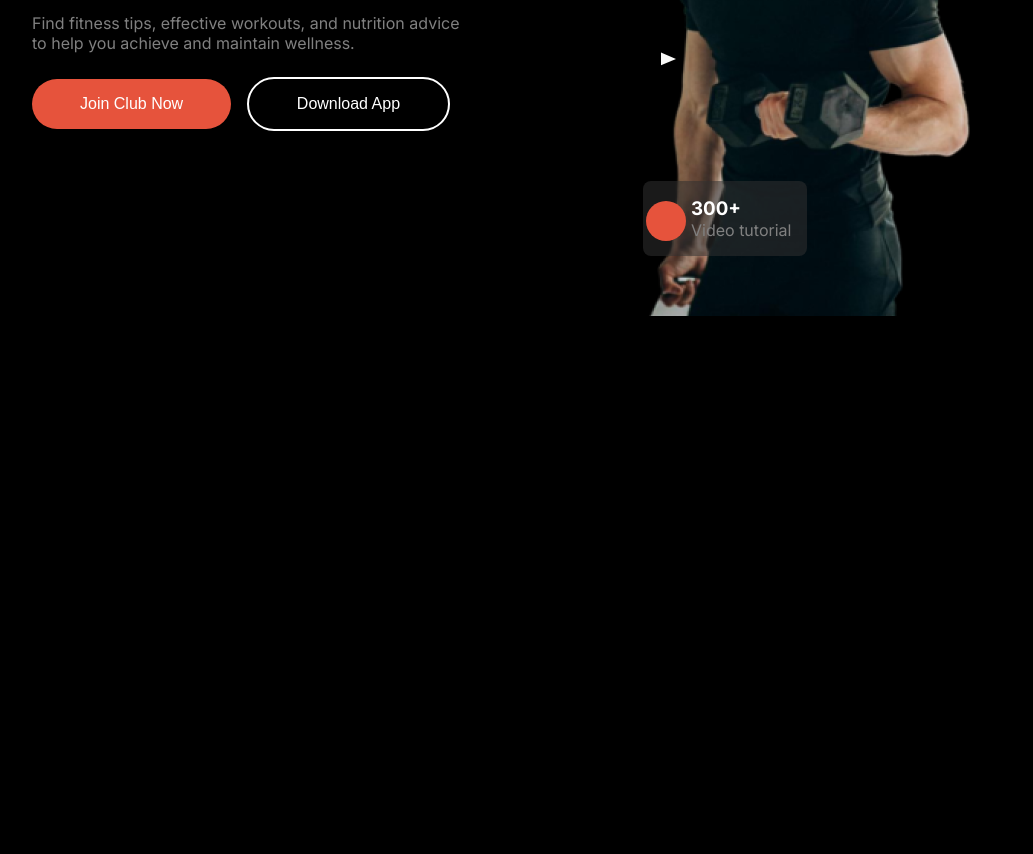
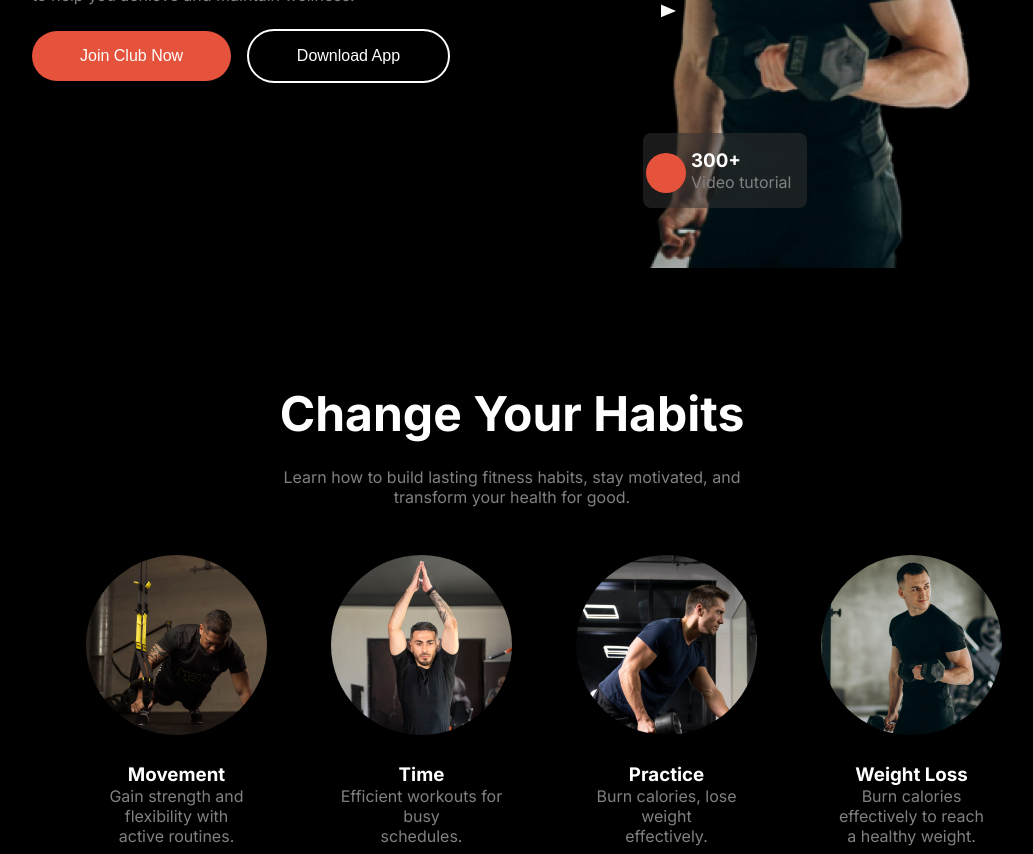
Before and after one commit to masum-k/rb9-assignment-2, a plain HTML site: page index.html in a window 1280 px wide. Shown: the part 388-1242 px from the top of the page, without its empty margins (128-1161 px from the left). Before the commit the page ends 800 px from the top, so only its background shows below. Drawn offline with Linux system fonts and the light colour scheme.

Commit message:
finished habit section

```diff
--- a/index.html
+++ b/index.html
@@ -66,7 +66,46 @@
         </div>
       </section>
     </header>
-    <main></main>
+    <main>
+      <section>
+        <!-- Habit Section -->
+        <div class="habit-container">
+          <h2>Change Your Habits</h2>
+          <p>
+            Learn how to build lasting fitness habits, stay motivated, and
+            <br />
+            transform your health for good.
+          </p>
+        </div>
+        <div class="image-container">
+          <div>
+            <img src="images/image 3.png" alt="" />
+            <h3>Movement</h3>
+            <p>Gain strength and flexibility with <br />active routines.</p>
+          </div>
+          <div>
+            <img src="images/image 2.png" alt="" />
+            <h3>Time</h3>
+            <p>Efficient workouts for busy <br />schedules.</p>
+          </div>
+          <div>
+            <img src="images/image 4.png" alt="" />
+            <h3>Practice</h3>
+            <p>Burn calories, lose weight <br />effectively.</p>
+          </div>
+          <div>
+            <img src="images/image 5.png" alt="" />
+            <h3>Weight Loss</h3>
+            <p>
+                Burn calories effectively to reach <br>a healthy weight.
+            </p>
+          </div>
+        </div>
+      </section>
+      <section>
+
+      </section>
+    </main>
   </body>
   <footer></footer>
 </html>
--- a/styles/style.css
+++ b/styles/style.css
@@ -9,6 +9,15 @@ body {
 /* Common style ----*/
 p {
   color: gray;
+}
+h2 {
+  margin-bottom: 1.5rem;
+  font-size: 3rem;
+}
+
+h3 {
+  margin: 0;
+  margin-top: 1.5rem;
 }
 /* Common style ----*/
 
@@ -118,6 +127,33 @@ p {
 /* Banner Section ---- */
 /* Header style ----*/
 
+/* Main Section ----> */
+
+/* Habit Section ----> */
+.habit-container {
+  margin-top: 7rem;
+  text-align: center;
+}
+
+.image-container {
+  display: flex;
+  text-align: center;
+  justify-content: center;
+  margin-top: 3rem;
+}
+
+.image-container > div > img {
+  border-radius: 100%;
+}
+
+.image-container > div {
+  text-align: center;
+  border-radius: 100%;
+}
+/* Habit Section ----> */
+
+/* Main Section ---->*/
+
 /* Media Query ----*/
 
 /* Smaller Device */
@@ -149,6 +185,14 @@ p {
   .img-1 {
     display: none;
   }
+
+  .image-container {
+    flex-direction: column;
+  }
+
+  .image-container > div {
+    margin-top: 2rem;
+  }
 }
 
 /* Large Device */
@@ -166,5 +210,9 @@ p {
   .img-2 {
     display: none;
   }
+
+  .image-container > div {
+    margin-left: 4rem;
+  }
 }
 /* Media Query ----*/
```
